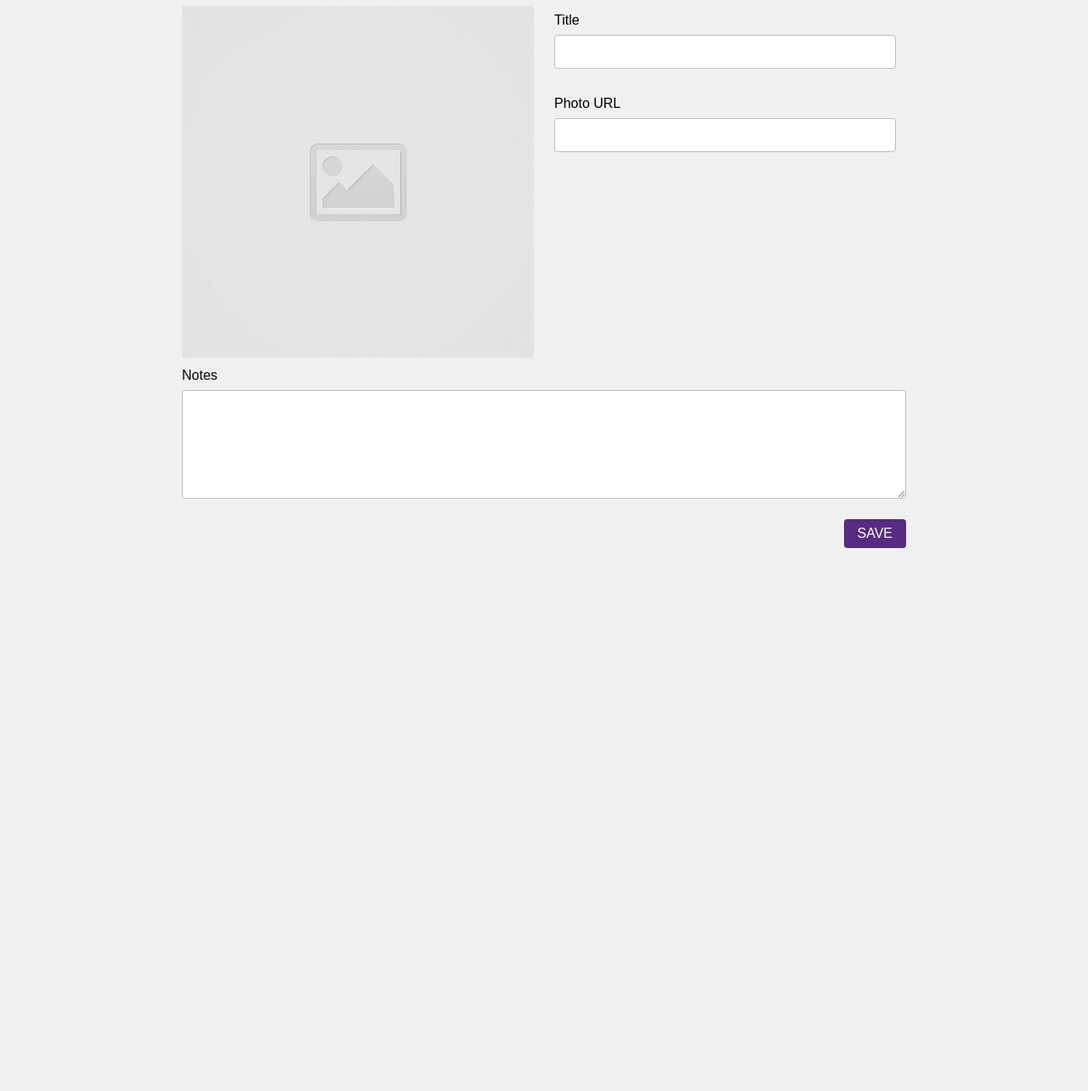
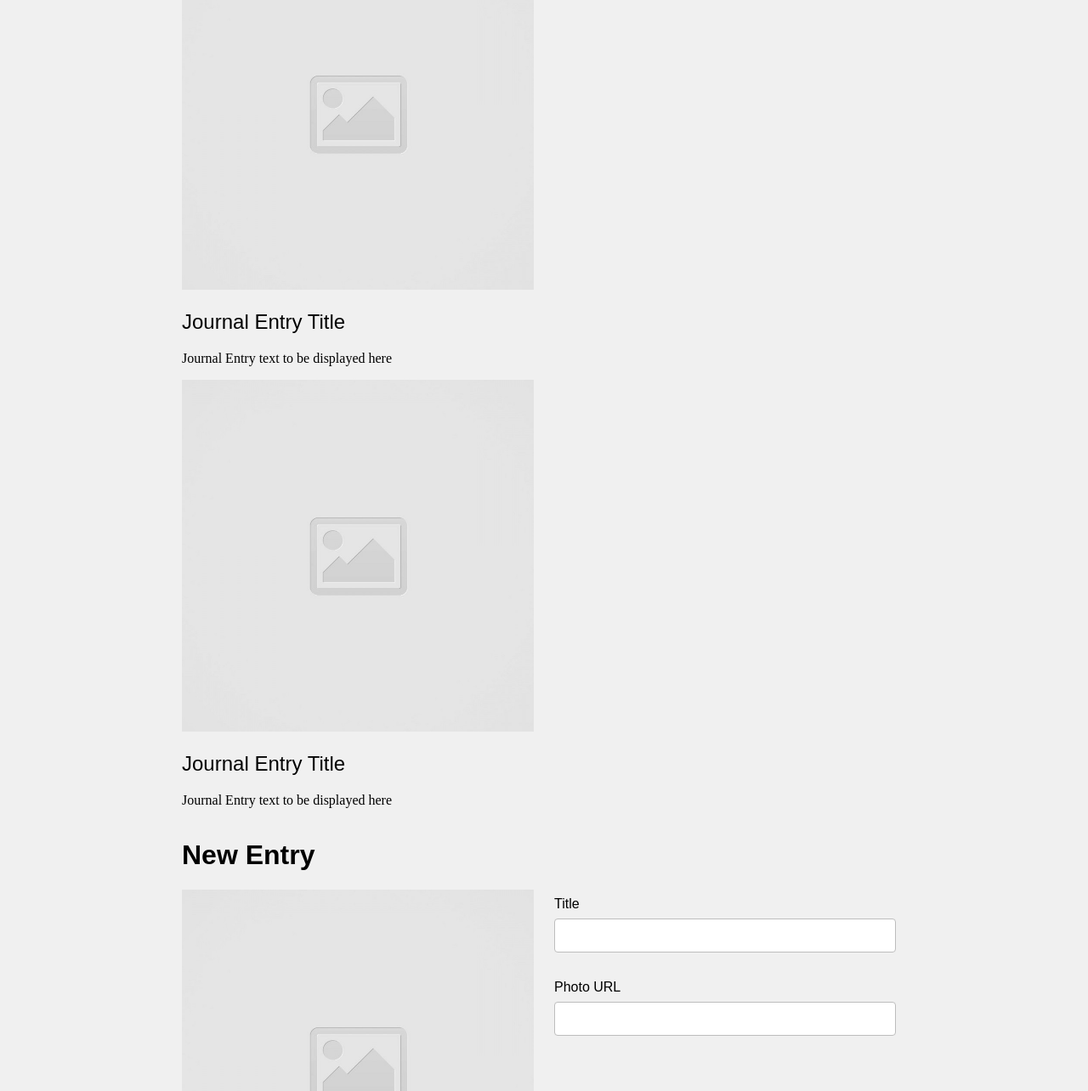
Before and after one commit to gquathamer/code-journal, a website: page index.html in a window 1280 px wide. Shown: the part 117-1401 px from the top of the page at 85% size. Before the commit the page ends 800 px from the top, so only its background shows below. Drawn offline with nearby package versions, Linux system fonts and the light colour scheme.

Commit message:
added dummy entries

```diff
--- a/css/styles.css
+++ b/css/styles.css
@@ -51,6 +51,11 @@ button {
   border-radius: 0.25rem;
 }
 
+ul {
+  list-style-type: none;
+  padding-left: 0;
+}
+
 input:focus,
 textarea:focus {
   outline: none;
--- a/index.html
+++ b/index.html
@@ -24,9 +24,23 @@
     </div>
   </header>
   <main>
-    <div data-view="entries">
+    <div data-view="entries" class="container">
       <ul>
-
+        <li>
+          <div class="column-half padding-left-0">
+            <img id="dummy-entry-1" class="col-sm-full" src="./images/placeholder-image-square.jpg" alt="placeholder-image-square">
+          </div>
+          <h2>Journal Entry Title</h2>
+          <p>Journal Entry text to be displayed here</p>
+        </li>
+        <li>
+          <div class="column-half padding-left-0">
+            <img id="dummy-entry-2" class="col-sm-full" src="./images/placeholder-image-square.jpg"
+              alt="placeholder-image-square">
+          </div>
+          <h2>Journal Entry Title</h2>
+          <p>Journal Entry text to be displayed here</p>
+        </li>
       </ul>
     </div>
     <div data-view="entry-form" class="container">
```
